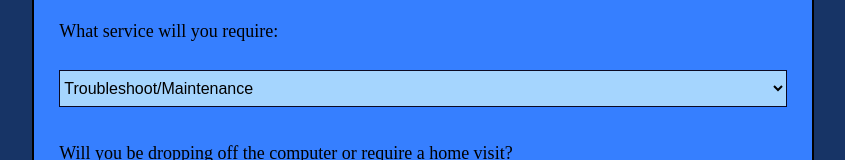
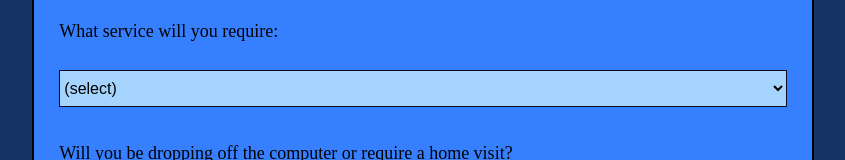
Before and after one commit to amydough/SurveyForm, a plain HTML site: page index.html in a window 1280 px wide. Shown: the part 795-955 px from the top of the page, without its empty margins (217-1062 px from the left). Drawn offline with Linux system fonts and the light colour scheme.

Commit message:
added a generic "select" for the dropdown menu

```diff
--- a/index.html
+++ b/index.html
@@ -47,6 +47,7 @@
                         <p>What service will you require:</p>
                         <label>
                             <select id="dropdown">
+                                <option>(select)</option>
                                 <option>Troubleshoot/Maintenance</option>
                                 <option>Hardware Upgrade</option>
                                 <option>Software Installation</option>
```
